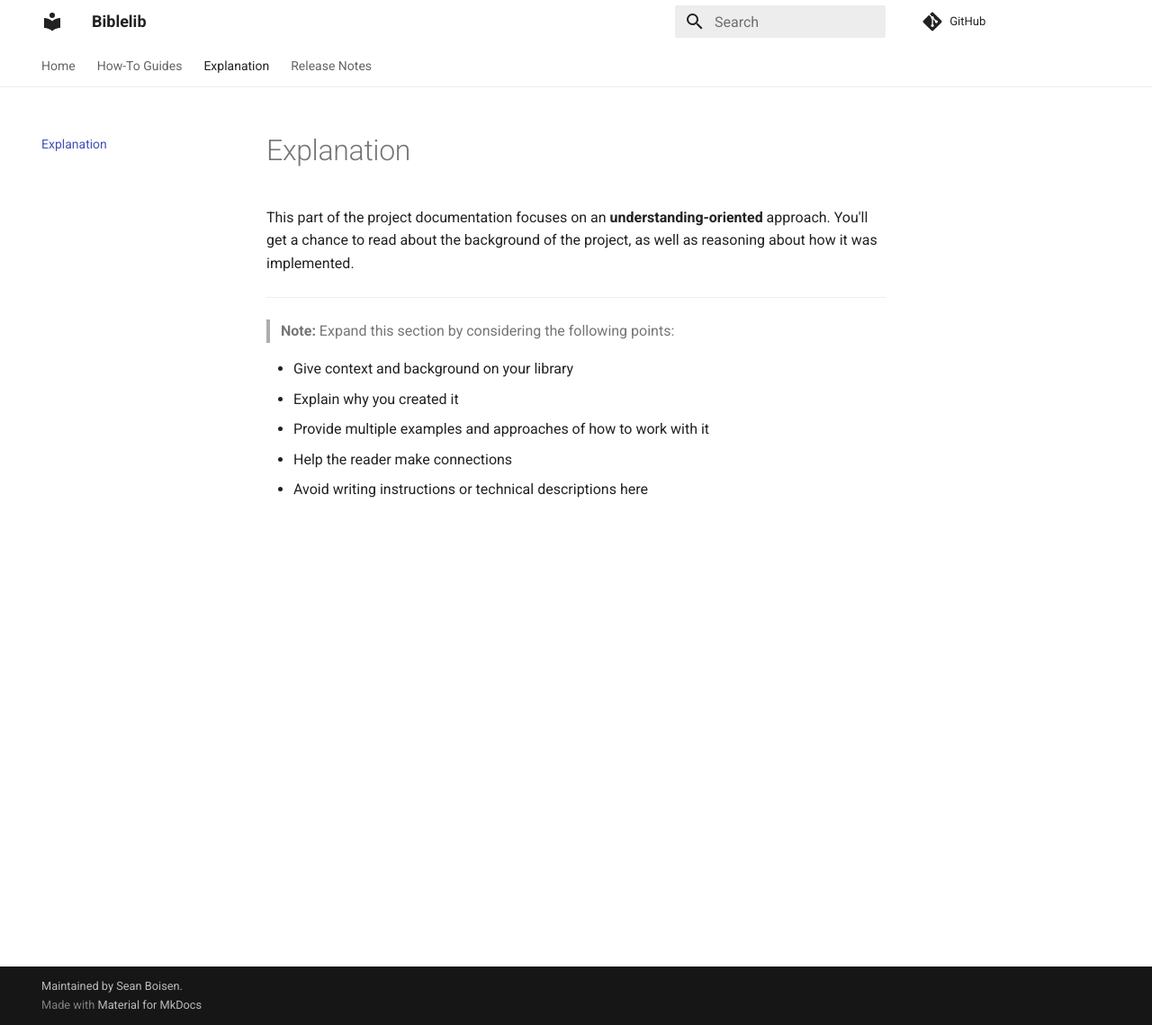
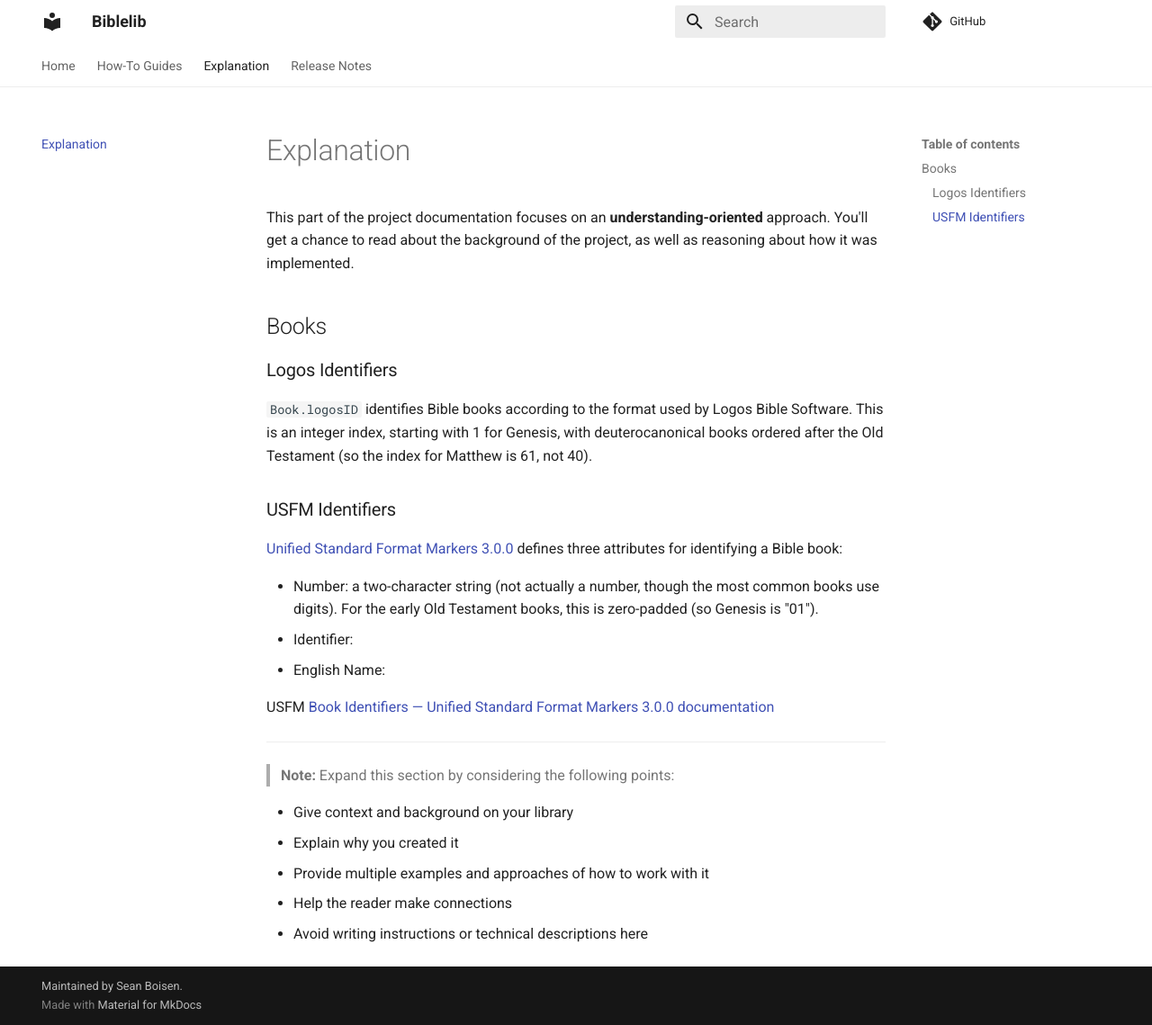
Before and after one commit to Clear-Bible/Biblelib, an MkDocs documentation site: the page built from docs/explanation.md, in a window 1280 px wide and 1139 px high. Shown: the whole window at 90% size. Built offline with MkDocs 1.6.1 and Material for MkDocs 9.7.7, drawn with Linux system fonts in a browser that asks for light colours; comment, search, counter and statistics services are not loaded.

Commit message:
Added comments about USFM and Logos schemes

```diff
--- a/docs/explanation.md
+++ b/docs/explanation.md
@@ -4,6 +4,29 @@ This part of the project documentation focuses on an
 **understanding-oriented** approach. You'll get a
 chance to read about the background of the project,
 as well as reasoning about how it was implemented.
+
+## Books
+
+### Logos Identifiers
+
+`Book.logosID` identifies Bible books according to the format used by
+Logos Bible Software. This is an integer index, starting with 1 for
+Genesis, with deuterocanonical books ordered after the Old Testament
+(so the index for Matthew is 61, not 40).
+
+### USFM Identifiers
+
+[Unified Standard Format Markers
+3.0.0](https://ubsicap.github.io/usfm/index.html) defines three
+attributes for identifying a Bible book:
+
+* Number: a two-character string (not actually a number, though the
+  most common books use digits). For the early Old Testament books,
+  this is zero-padded (so Genesis is "01").
+* Identifier:
+* English Name:
+
+USFM [Book Identifiers — Unified Standard Format Markers 3.0.0 documentation](https://ubsicap.github.io/usfm/identification/books.html)
 
 ---
 
```
